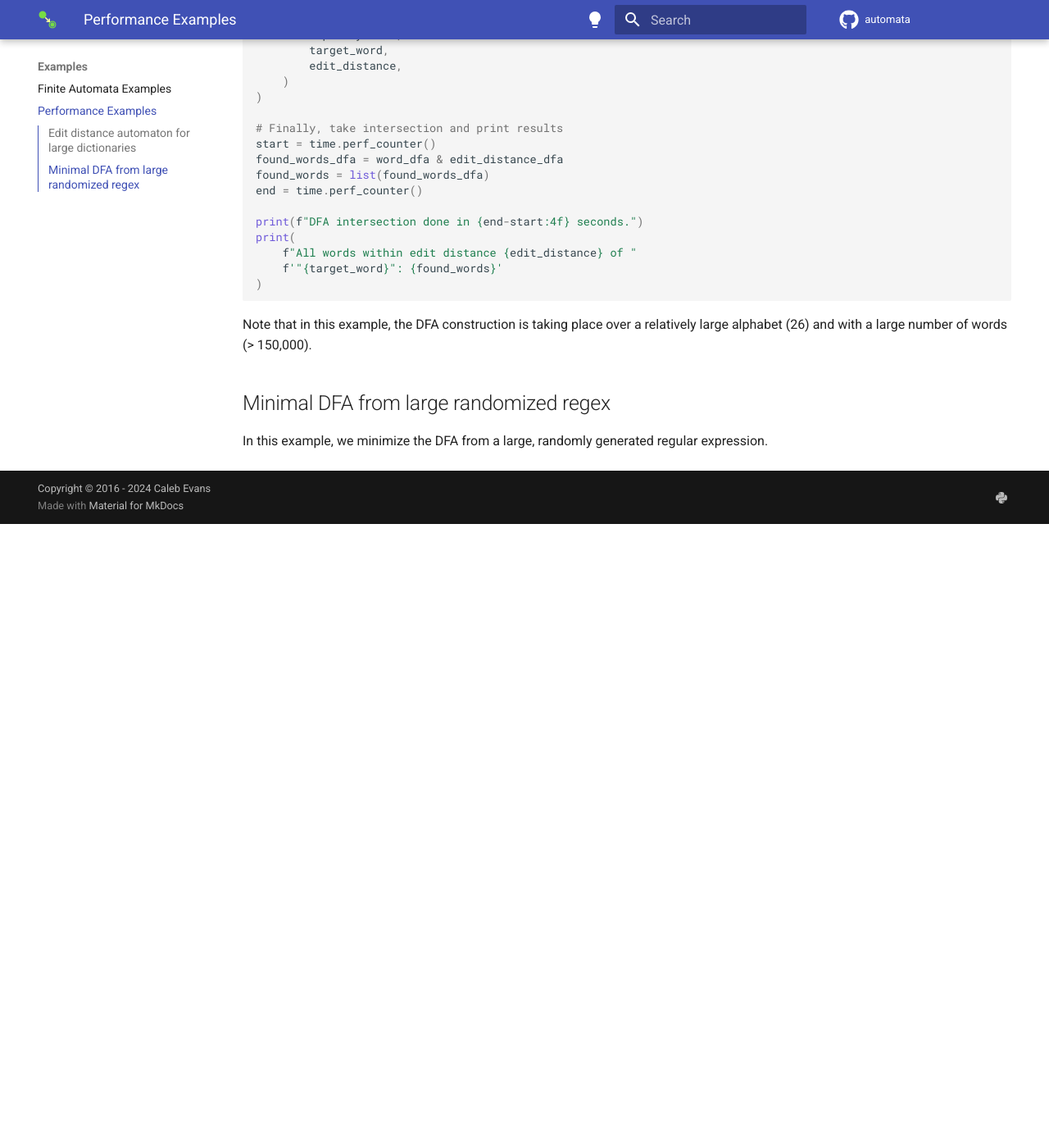
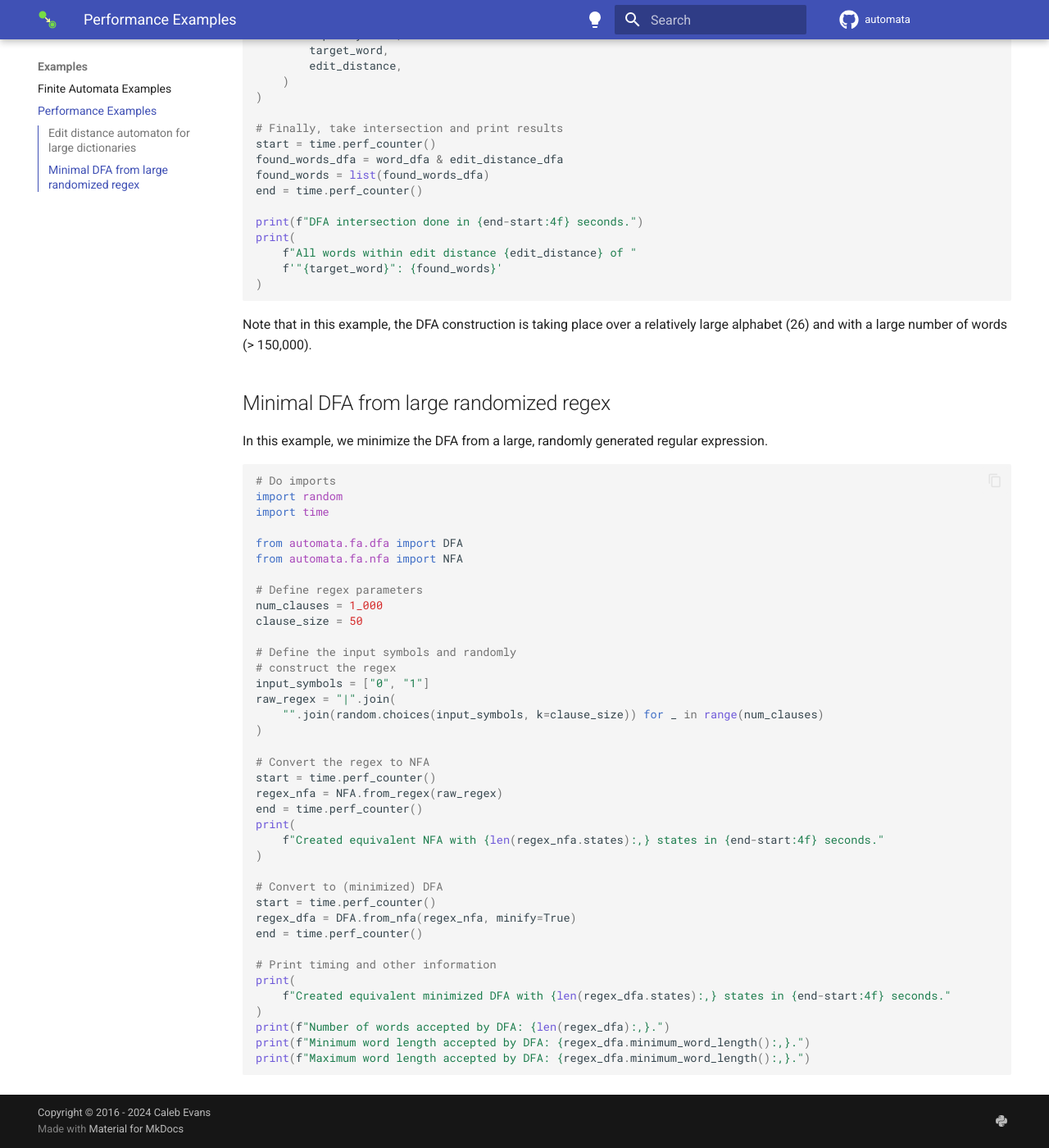
Before and after one commit to caleb531/automata, an MkDocs documentation site: the page built from docs/examples/perf-examples.md, in a window 1280 px wide and 1400 px high, scrolled down 1138 px. Shown: the whole window at 82% size. Built offline with MkDocs 1.6.1 and Material for MkDocs 9.7.7, drawn with Linux system fonts in a browser that asks for light colours; comment, search, counter and statistics services are not loaded; before the commit the page ends 1777 px from its top, so only the background shows below that.

Commit message:
Added randomized regex example

````diff
--- a/docs/examples/perf-examples.md
+++ b/docs/examples/perf-examples.md
@@ -76,3 +76,45 @@ of words (> 150,000).
 
 In this example, we minimize the DFA from a large, randomly
 generated regular expression.
+
+
+```python
+# Do imports
+import random
+import time
+
+from automata.fa.dfa import DFA
+from automata.fa.nfa import NFA
+
+# Define regex parameters
+num_clauses = 1_000
+clause_size = 50
+
+# Define the input symbols and randomly
+# construct the regex
+input_symbols = ["0", "1"]
+raw_regex = "|".join(
+    "".join(random.choices(input_symbols, k=clause_size)) for _ in range(num_clauses)
+)
+
+# Convert the regex to NFA
+start = time.perf_counter()
+regex_nfa = NFA.from_regex(raw_regex)
+end = time.perf_counter()
+print(
+    f"Created equivalent NFA with {len(regex_nfa.states):,} states in {end-start:4f} seconds."
+)
+
+# Convert to (minimized) DFA
+start = time.perf_counter()
+regex_dfa = DFA.from_nfa(regex_nfa, minify=True)
+end = time.perf_counter()
+
+# Print timing and other information
+print(
+    f"Created equivalent minimized DFA with {len(regex_dfa.states):,} states in {end-start:4f} seconds."
+)
+print(f"Number of words accepted by DFA: {len(regex_dfa):,}.")
+print(f"Minimum word length accepted by DFA: {regex_dfa.minimum_word_length():,}.")
+print(f"Maximum word length accepted by DFA: {regex_dfa.minimum_word_length():,}.")
+```
````
